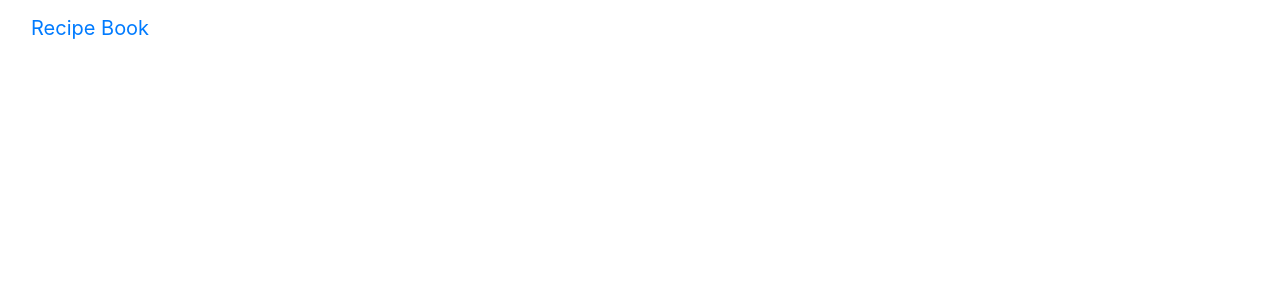
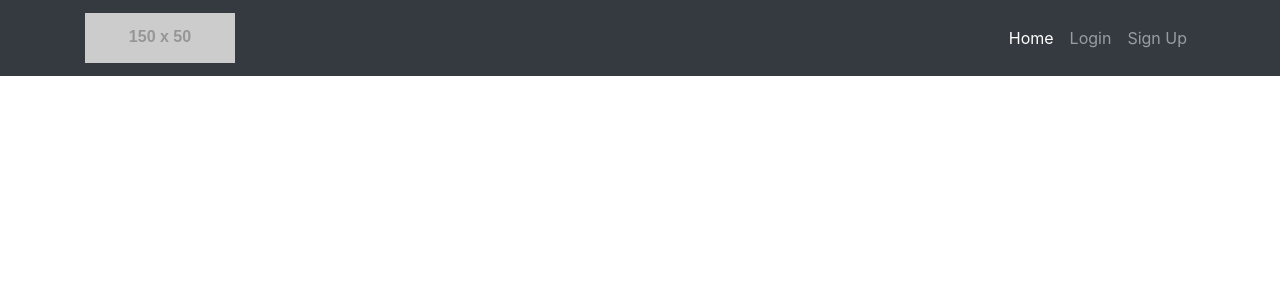
Before and after one commit to WebAppSoft/AngularJS, an Angular app: page / in a window 1280 px wide. Shown: the top 300 px of the page. Built offline with nearby package versions, Linux system fonts and the light colour scheme.

Commit message:
fix header

```diff
--- a/angular.json
+++ b/angular.json
@@ -24,10 +24,13 @@
               "src/assets"
             ],
             "styles": [
-              "./node_modules/bootstrap/dist/css/bootstrap.min.css",
-              "src/styles.css"
+              "src/styles.css",
+              "./node_modules/bootstrap/dist/css/bootstrap.css"
             ],
-            "scripts": []
+            "scripts": [
+              "./node_modules/jquery/dist/jquery.js",
+              "./node_modules/bootstrap/dist/js/bootstrap.min.js"
+            ]
           },
           "configurations": {
             "production": {
--- a/src/app/header/header.component.html
+++ b/src/app/header/header.component.html
@@ -1,4 +1,4 @@
-<nav class="navbar navbar-default">
+<!-- <nav class="navbar navbar-default">
     <div class="container-fluid">
       <div class="navbar-header">
         <a routerLink="/" class="navbar-brand">Recipe Book</a>
@@ -6,7 +6,7 @@
 
       <div class="collapse navbar-collapse">
         <ul class="nav navbar-nav">
-          <li routerLinkActive="active" *ngIf="isAuthenticated">
+          <li>
             <a routerLink="/recipes">Recipes</a>
           </li>
           <li routerLinkActive="active" *ngIf="!isAuthenticated">
@@ -36,4 +36,38 @@
         </ul>
       </div>
     </div>
+</nav> -->
+
+<!-- Navigation -->
+<nav class="navbar navbar-expand-lg navbar-dark bg-dark static-top">
+    <div class="container">
+      <a class="navbar-brand" href="#">
+        <img src="http://placehold.it/150x50?text=Logo" alt="">
+      </a>
+      <button class="navbar-toggler" type="button" data-toggle="collapse" data-target="#navbarResponsive" aria-controls="navbarResponsive" aria-expanded="false" aria-label="Toggle navigation">
+        <span class="navbar-toggler-icon"></span>
+      </button>
+      <div class="collapse navbar-collapse" id="navbarResponsive">
+        <ul class="navbar-nav ml-auto">
+          <li class="nav-item active">
+            <a class="nav-link" routerLink="/">Home
+                <span class="sr-only">(current)</span>
+            </a>
+          </li>
+          <li class="nav-item">
+            <a class="nav-link" routerLink="/login">Login</a>
+          </li>
+          <li class="nav-item">
+            <a class="nav-link" routerLink="/signup">Sign Up</a>
+          </li>
+        </ul>
+      </div>
+    </div>
 </nav>
+
+<!-- Page Content -->
+<!-- <div class="container">
+<h1 class="mt-4">Logo Nav by Start Bootstrap</h1>
+<p>The logo in the navbar is now a default Bootstrap feature in Bootstrap 4! Make sure to set the width and height of the logo within the HTML or with CSS. For best results, use an SVG image as your logo.</p>
+</div> -->
+<!-- /.container -->
--- a/src/app/header/header.component.ts
+++ b/src/app/header/header.component.ts
@@ -9,7 +9,7 @@ import { Subscription } from 'rxjs';
   templateUrl: './header.component.html'
 })
 export class HeaderComponent implements OnInit, OnDestroy {
-  isAuthenticated = false;
+  isAuthenticated = true;
   private userSub: Subscription;
 
   constructor(
```
